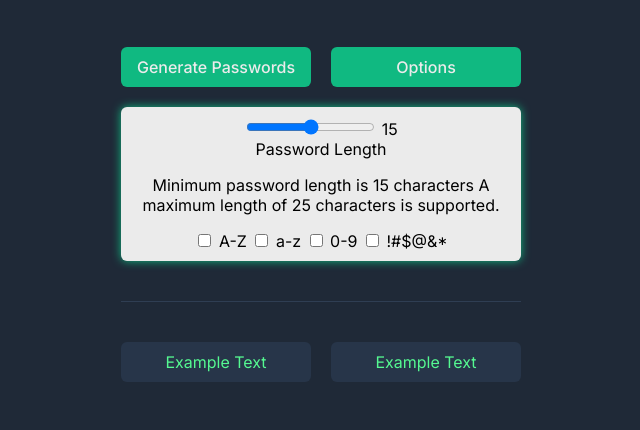
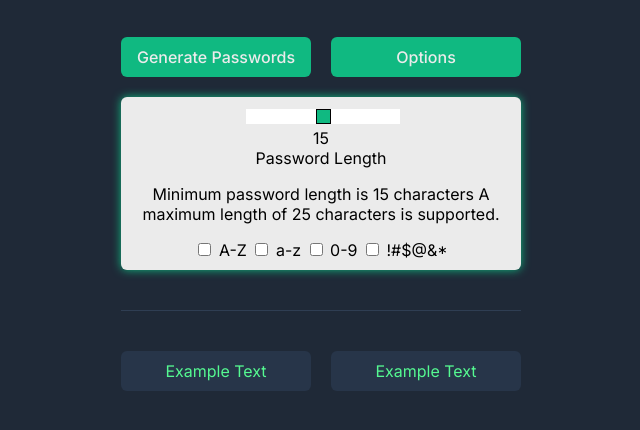
Before and after one commit to opullum/scrimba-password-generator, a plain HTML site: page index.html in a window 1280 px wide. Shown: the part 290-720 px from the top of the page, without its empty margins (319-959 px from the left). Drawn offline with Linux system fonts and the light colour scheme.

Commit message:
Layout changes. Adding placeholder for dm/lm toggle.

```diff
--- a/index.html
+++ b/index.html
@@ -11,6 +11,8 @@
 </head>
 <body>
     <div class="window">
+        <div class="mode-toggle"></div>
+
         <div class="header">
         <h1 class="header-text">Generate a <span class="green-highlight">random password</span></h1>
         <h2 class="header-subtext">Never use an insecure password again.</h2>
--- a/style.css
+++ b/style.css
@@ -1,6 +1,8 @@
 :root {
     --white: #ebebeb;
     --generate-background: #10B981;
+
+    --slider-background: #ffffff;
 
     --dm-background-color: #1F2937;
     --dm-text-color: #D5D4D8;
@@ -23,6 +25,47 @@ body {
 }
 
 /* Styling Custom Range Label */
+input[type="range"] {
+    -webkit-appearance: none;
+    appearance: none;
+
+    width: 100%;
+    cursor: pointer;
+    outline: none;
+    overflow: hidden;
+}
+
+input[type="range"]::-webkit-slider-runnable-track {
+    height: 15px;
+    background-color: var(--slider-background);
+}
+
+input[type="range"]::-moz-range-track{
+    height: 15px;
+    background-color: var(--slider-background);
+}
+
+input[type="range"]::-webkit-slider-thumb {
+    appearance: none;
+    -webkit-appearance: none;
+
+    height: 15px;
+    width: 15px;
+    border: 1px solid black;
+    background-color: var(--generate-background)
+
+
+}
+
+input[type="range"]::-moz-range-thumb {
+
+}
+
+
+
+
+
+/* Class Selectors */
 
 .window {
     display: block;
```
